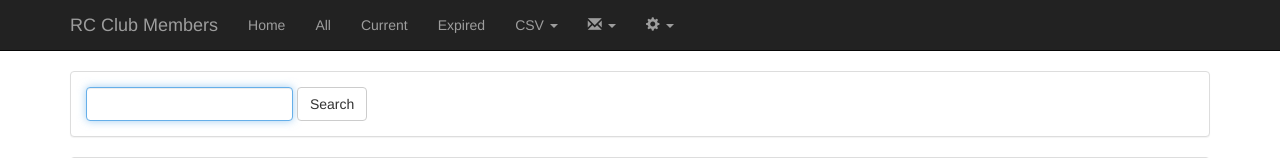
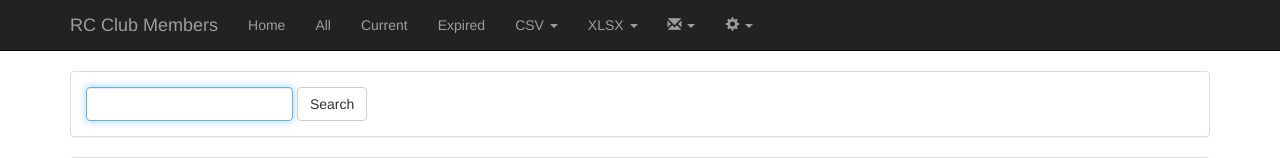
Before and after one commit to tortxof/rc-club-members, a Flask app: page / in a window 1280 px wide. Shown: the top 158 px of the page. Run offline with Flask 2, Linux system fonts and the light colour scheme; the visitor is signed in with stand-in values (Sample User, id 1); some libraries are stand-ins or nearby versions.

Commit message:
Added xlsx download to nav.

```diff
--- a/templates/layout.html
+++ b/templates/layout.html
@@ -48,6 +48,14 @@
             </ul>
           </li>
           <li class="dropdown">
+            <a href="#" class="dropdown-toggle" data-toggle="dropdown" role="button" aria-expanded="false">XLSX <span class="caret"></span></a>
+            <ul class="dropdown-menu">
+              <li><a href="/all/xlsx">All</a></li>
+              <li><a href="/all/current/xlsx">Current</a></li>
+              <li><a href="/all/expired/xlsx">Expired</a></li>
+            </ul>
+          </li>
+          <li class="dropdown">
             <a href="#" class="dropdown-toggle" data-toggle="dropdown" role="button" aria-expanded="false"><span class="glyphicon glyphicon-envelope" aria-hidden="true"></span> <span class="caret"></span></a>
             <ul class="dropdown-menu">
               <li><a href="/all/email">All</a></li>
```
